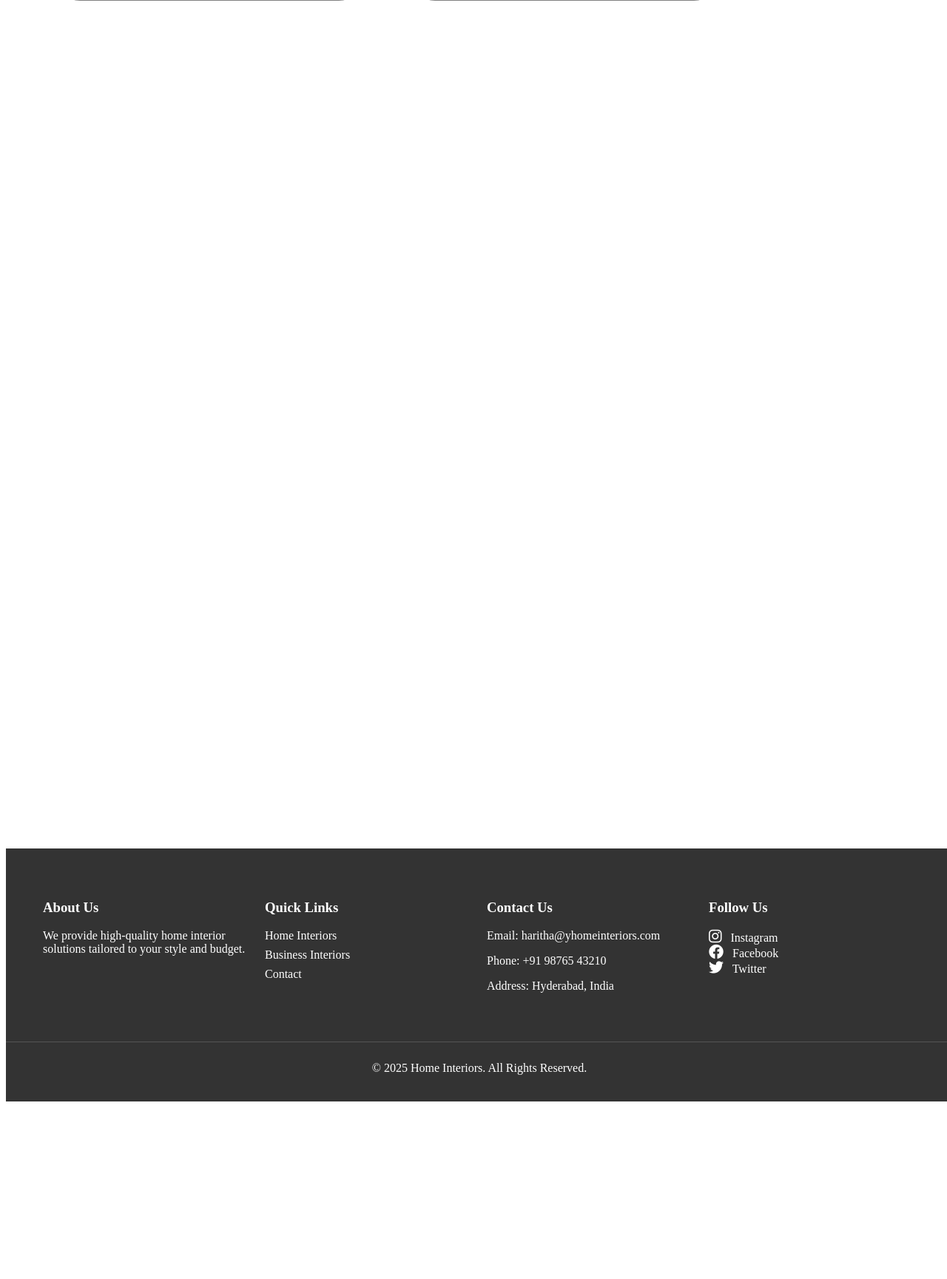
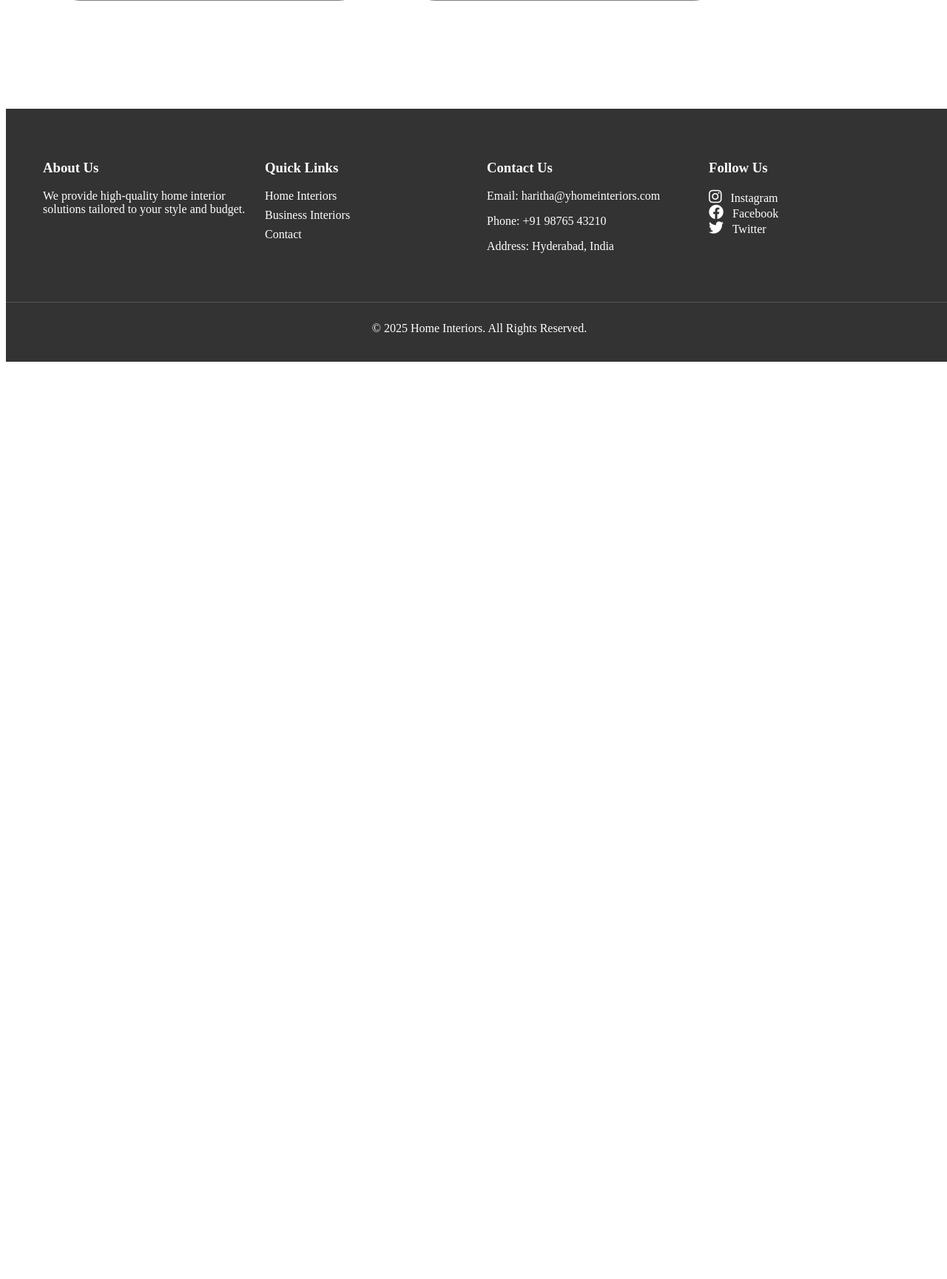
Before and after one commit to Harith252002/home-interiors-django, a Django app: page / in a window 1280 px wide. Shown: the part 2953-4682 px from the top of the page at 74% size. Run offline with Django 5.2, Linux system fonts and the light colour scheme; data comes from the database, SQL or seed files in the repository.

Commit message:
Update home.css

```diff
--- a/static/home.css
+++ b/static/home.css
@@ -231,7 +231,7 @@ footer {
 }
 footer{
     position:absolute;
-    top: 4050px;
+    top: 3050px;
     width: 100%;
 }
 /* Marquee Effect for Main Image */
```
